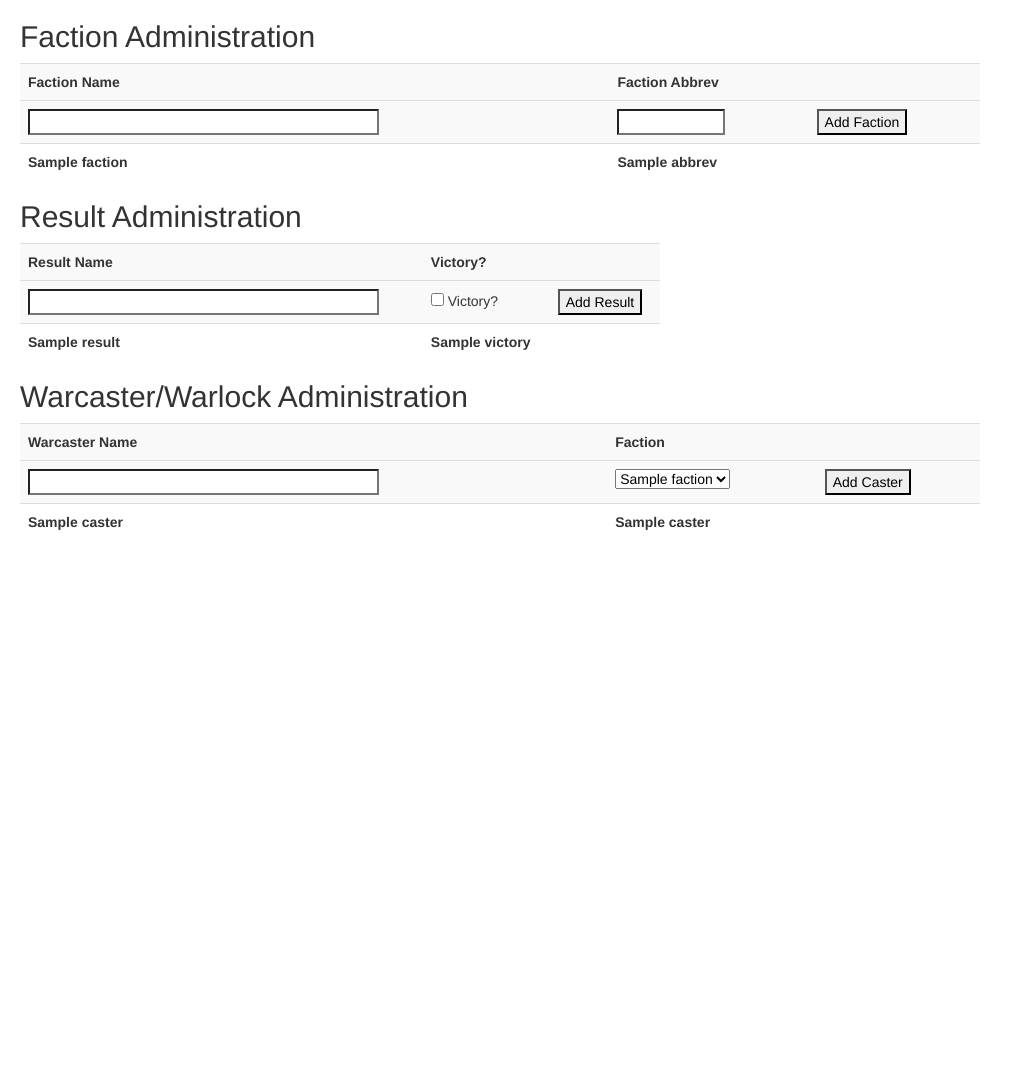
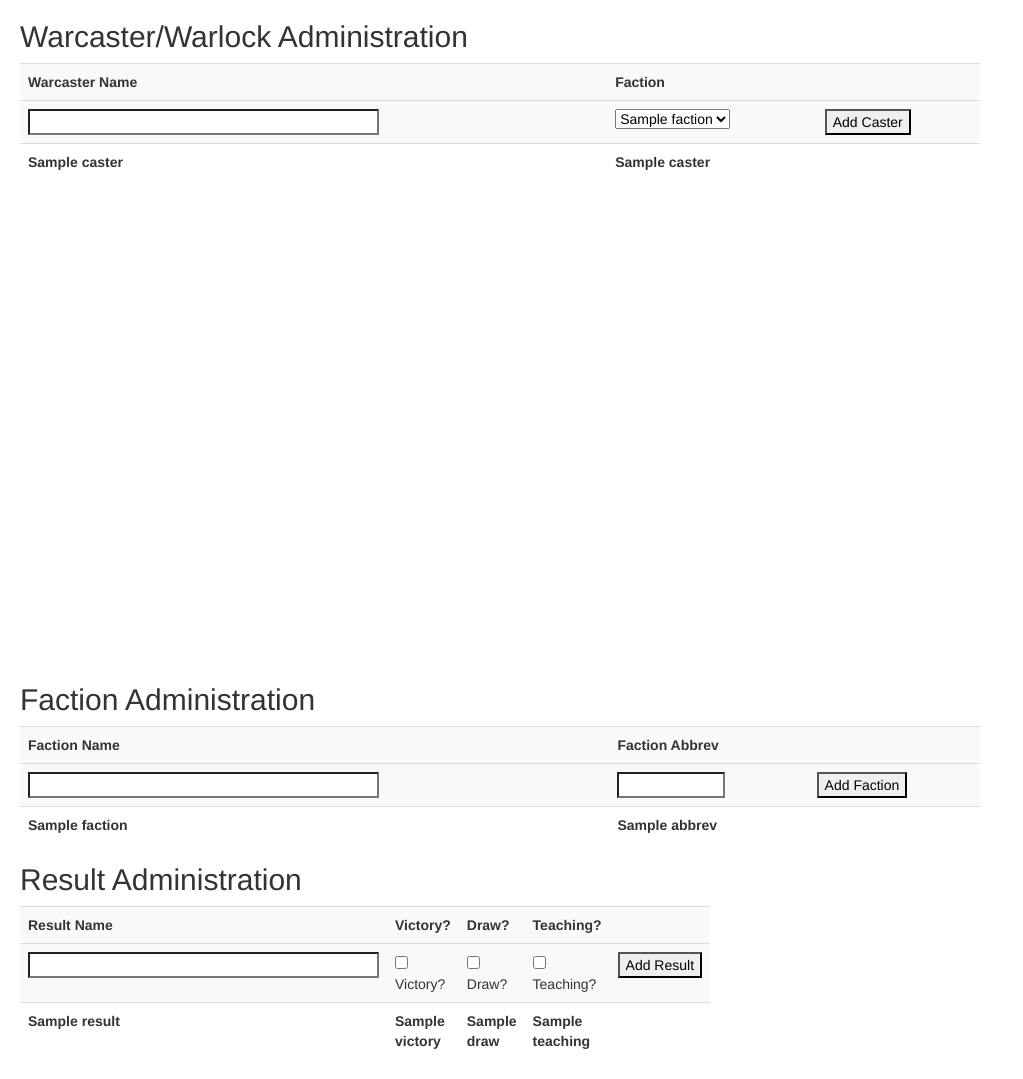
Before and after one commit to jamalomartin/field_promotion, a Python web app: template templates/admin.html in a window 1280 px wide. Shown: the whole page, without its empty margins (0-1023 px from the left). Before the commit the page ends 530 px from the top, so only its background shows below. Run offline with Jinja, Linux system fonts and the light colour scheme; the template is opened without the code that fills it: most values are stand-ins (such as "Sample title", 1, 10 or a date in 2020).

Commit message:
got most everything stood up ina  basic way

```diff
--- a/app.yaml
+++ b/app.yaml
@@ -27,6 +27,7 @@
 
 - url: /*
   script: handlers.front_page.app
+  login: required
 
 libraries:
 - name: webapp2
--- a/handlers/view_game.py
+++ b/handlers/view_game.py
@@ -2,6 +2,8 @@
 import webapp2
 import os
 import models
+from google.appengine.api import namespace_manager
+from google.appengine.api import users
 from datetime import datetime
 
 jinja_environment = jinja2.Environment(autoescape=True,
@@ -9,6 +11,7 @@
 
 class ViewHandler(webapp2.RequestHandler):
     def get(self):
+    	namespace_manager.set_namespace(users.get_current_user().user_id())
     	games = models.Game.query().order(models.Game.date).fetch(1000)
         template = jinja_environment.get_template('view_game.html')
         self.response.out.write(template.render(games=games))
--- a/models.py
+++ b/models.py
@@ -11,6 +11,8 @@
 class Result(ndb.Model):
 	name = ndb.StringProperty()
 	victory = ndb.BooleanProperty()
+	draw = ndb.BooleanProperty()
+	teaching = ndb.BooleanProperty()
 
 class Game(ndb.Model):
 	date = ndb.DateProperty(required=True)
--- a/templates/admin.html
+++ b/templates/admin.html
@@ -6,6 +6,39 @@
       <link rel="stylesheet" type="text/css" href="stylesheets/app.css">
   </head>
     <body>
+
+<div class="header"><h2>Warcaster/Warlock Administration</h2></div>
+        <div class="caster-admin">
+          <table class="table table-striped">
+          <tr>
+              <th>Warcaster Name</th>
+              <th>Faction</th>
+              <th></th>
+          </tr>
+          <form method="post">
+              <tr>
+                  <td><input type="text" name="casterName" size="40"></td>
+                  <td>
+                    <select name="casterFaction">
+                      {% for faction in factions %}
+                      <option value="{{faction.name}}">{{faction.name}}</option>
+                    {% endfor %}
+                    </select>
+                  </td>
+                  <td><input type="submit" name="caster" value="Add Caster" /></td>
+              </tr>
+          </form>
+          {% for caster in casters %}
+            <tr>
+              <th>{{caster.name}}</th>
+              <th>{{caster.factionName}}</th>
+              <th></th>
+            </tr>
+          {% endfor %}
+        </table>
+      </div>
+      </div>
+
       <div class="faction-admin">
         <h2>Faction Administration</h2>
         <table class="table table-striped">
@@ -37,12 +70,16 @@
           <tr>
               <th>Result Name</th>
               <th>Victory?</th>
+              <th>Draw?</th>
+              <th>Teaching?</th>
               <th></th>
           </tr>
           <form method="post">
               <tr>
                   <td><input type="text" name="resultName" size="40"></td>
                   <td><input type="checkbox" name="victory" value="true"> Victory?</td>
+                  <td><input type="checkbox" name="draw" value="true"> Draw?</td>
+                  <td><input type="checkbox" name="teaching" value="true"> Teaching?</td>
                   <td><input type="submit" name="result" value="Add Result" /></td>
               </tr>
           </form>
@@ -50,42 +87,12 @@
             <tr>
               <th>{{result.name}}</th>
               <th>{{result.victory}}</th>
+              <th>{{result.draw}}</th>
+              <th>{{result.teaching}}</th>
               <th></th>
             </tr>
           {% endfor %}
         </table>
       </div>
-
-      <div class="header"><h2>Warcaster/Warlock Administration</h2></div>
-        <div class="caster-admin">
-          <table class="table table-striped">
-          <tr>
-              <th>Warcaster Name</th>
-              <th>Faction</th>
-              <th></th>
-          </tr>
-          <form method="post">
-              <tr>
-                  <td><input type="text" name="casterName" size="40"></td>
-                  <td>
-                    <select name="casterFaction">
-                      {% for faction in factions %}
-                      <option value="{{faction.name}}">{{faction.name}}</option>
-                    {% endfor %}
-                    </select>
-                  </td>
-                  <td><input type="submit" name="caster" value="Add Caster" /></td>
-              </tr>
-          </form>
-          {% for caster in casters %}
-            <tr>
-              <th>{{caster.name}}</th>
-              <th>{{caster.factionName}}</th>
-              <th></th>
-            </tr>
-          {% endfor %}
-        </table>
-      </div>
-      </div>
     </body>
 </html>
--- a/templates/front_page.html
+++ b/templates/front_page.html
@@ -6,6 +6,8 @@
       <link rel="stylesheet" type="text/css" href="stylesheets/app.css">
   </head>
     <body>
+      <h2>Field Promotion Options</h2>
+      <br>
       <div class="table-of-contents">
       <table class="table">
         <tr>
```
Also changed, not shown: handlers/admin.py (+10 -4 lines), handlers/record_game.py (+6 -3 lines).
